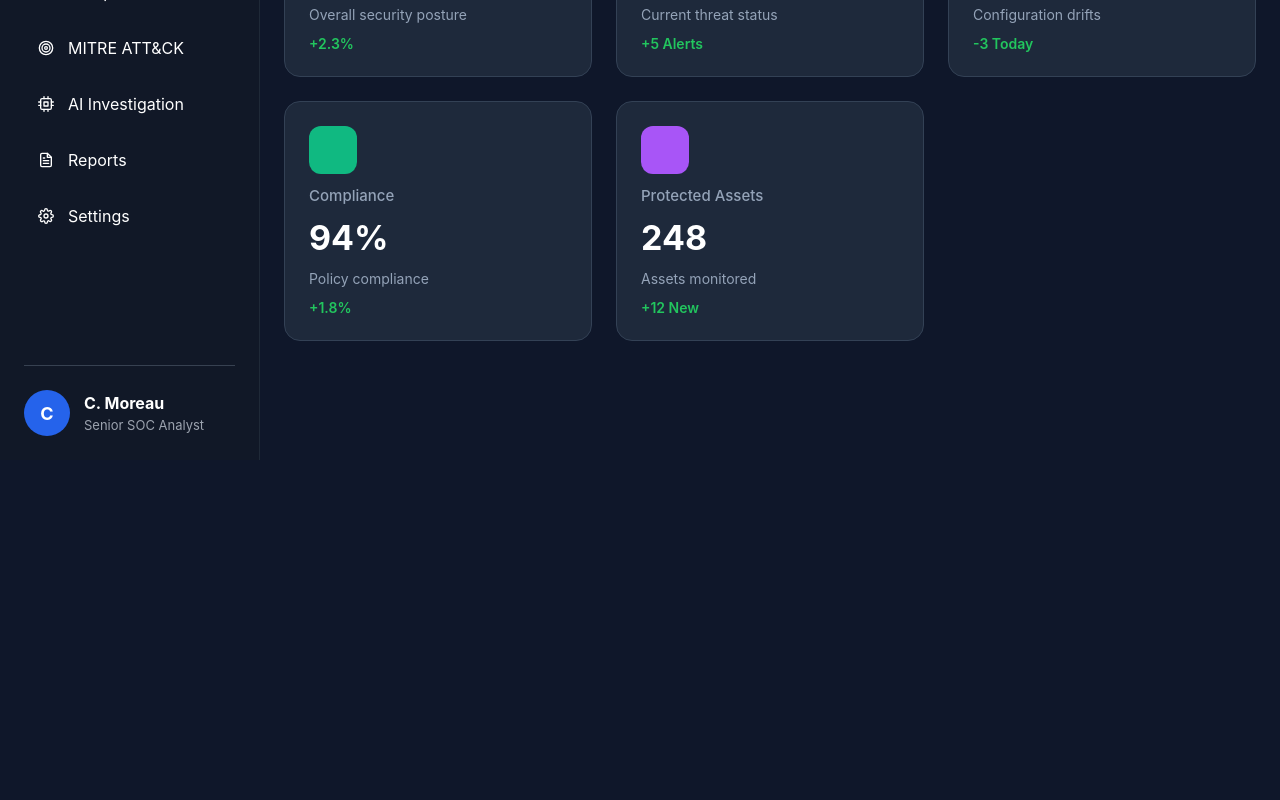
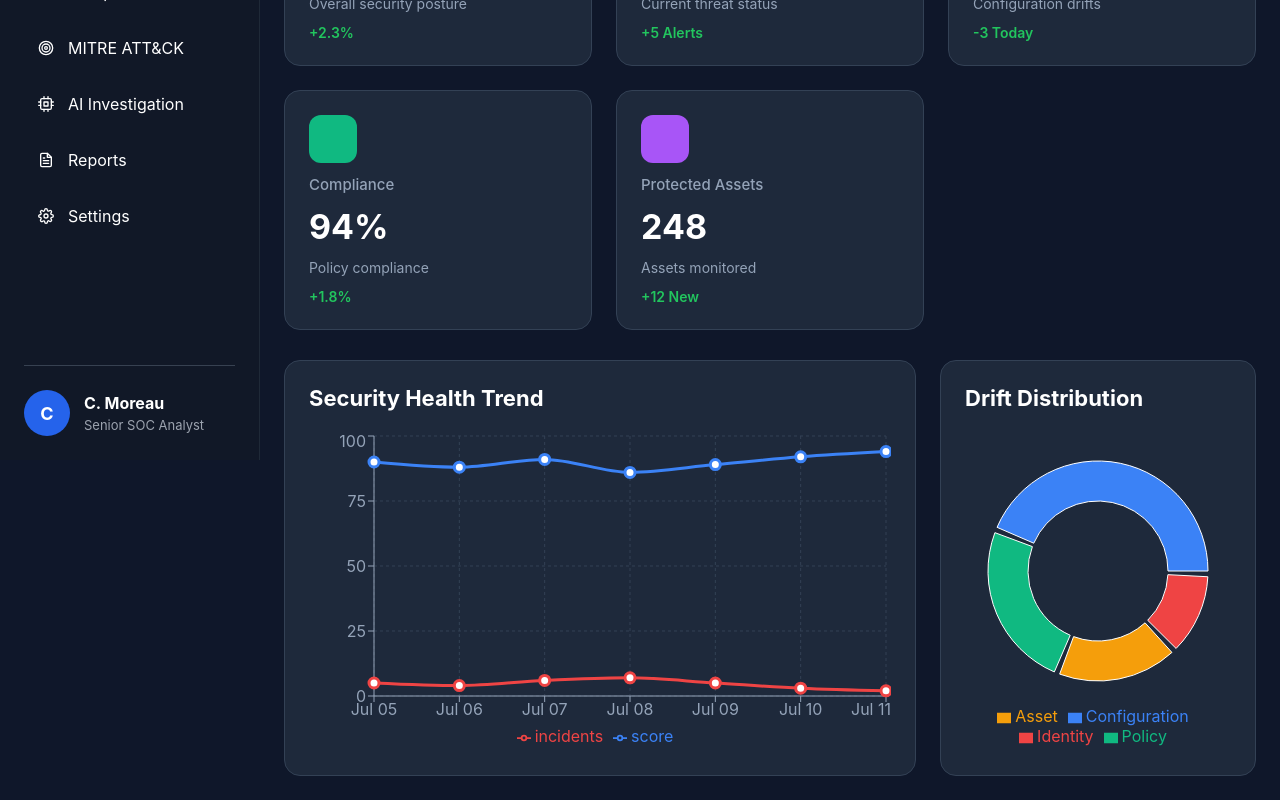
Before and after one commit to nihilsivam/SentinelAI, a React app in the folder frontend/: page /dashboard in a window 1280 px wide. Shown: the part 340-1140 px from the top of the page. Before the commit the page ends 800 px from the top, so only its background shows below. Built offline with nearby package versions, Linux system fonts and the light colour scheme; the HTML template or start-up script is replaced by a standard one.

Commit message:
Sprint 5 - Dashboard charts

```diff
--- /dev/null
+++ b/frontend/src/components/charts/DonutChartCard.css
@@ -0,0 +1,19 @@
+.donut-chart-card {
+  width: 100%;
+  background: #1e293b;
+  border: 1px solid #334155;
+  border-radius: 16px;
+  padding: 24px;
+  transition: all 0.3s ease;
+}
+
+.donut-chart-card:hover {
+  transform: translateY(-4px);
+  box-shadow: 0 10px 25px rgba(0,0,0,.35);
+}
+
+.donut-chart-card h2 {
+  color: white;
+  margin-bottom: 20px;
+  font-size: 22px;
+}
--- /dev/null
+++ b/frontend/src/components/charts/DonutChartCard.jsx
@@ -0,0 +1,52 @@
+import {
+  ResponsiveContainer,
+  PieChart,
+  Pie,
+  Cell,
+  Tooltip,
+  Legend,
+} from "recharts";
+
+import { driftDistribution } from "../../data/chartData";
+
+import "./DonutChartCard.css";
+
+const COLORS = [
+  "#3B82F6",
+  "#10B981",
+  "#F59E0B",
+  "#EF4444",
+];
+
+function DonutChartCard() {
+  return (
+    <div className="donut-chart-card">
+      <h2>Drift Distribution</h2>
+
+      <ResponsiveContainer width="100%" height={320}>
+        <PieChart>
+          <Pie
+            data={driftDistribution}
+            dataKey="value"
+            nameKey="name"
+            innerRadius={70}
+            outerRadius={110}
+            paddingAngle={3}
+          >
+            {driftDistribution.map((entry, index) => (
+              <Cell
+                key={index}
+                fill={COLORS[index % COLORS.length]}
+              />
+            ))}
+          </Pie>
+
+          <Tooltip />
+          <Legend />
+        </PieChart>
+      </ResponsiveContainer>
+    </div>
+  );
+}
+
+export default DonutChartCard;
--- /dev/null
+++ b/frontend/src/components/charts/LineChartCard.css
@@ -0,0 +1,19 @@
+.line-chart-card {
+  width: 100%;
+  background: #1e293b;
+  border: 1px solid #334155;
+  border-radius: 16px;
+  padding: 24px;
+  transition: all 0.3s ease;
+}
+
+.line-chart-card:hover {
+  transform: translateY(-4px);
+  box-shadow: 0 10px 25px rgba(0, 0, 0, 0.35);
+}
+
+.line-chart-card h2 {
+  color: white;
+  margin-bottom: 20px;
+  font-size: 22px;
+}
--- /dev/null
+++ b/frontend/src/components/charts/LineChartCard.jsx
@@ -0,0 +1,59 @@
+import {
+  ResponsiveContainer,
+  LineChart,
+  Line,
+  CartesianGrid,
+  XAxis,
+  YAxis,
+  Tooltip,
+  Legend,
+} from "recharts";
+
+import { securityTrend } from "../../data/chartData";
+
+import "./LineChartCard.css";
+
+function LineChartCard() {
+  return (
+    <div className="line-chart-card">
+      <h2>Security Health Trend</h2>
+
+      <ResponsiveContainer width="100%" height={320}>
+        <LineChart data={securityTrend}>
+          <CartesianGrid stroke="#334155" strokeDasharray="3 3" />
+
+          <XAxis
+            dataKey="day"
+            stroke="#94A3B8"
+          />
+
+          <YAxis
+            stroke="#94A3B8"
+          />
+
+          <Tooltip />
+
+          <Legend />
+
+          <Line
+            type="monotone"
+            dataKey="score"
+            stroke="#3B82F6"
+            strokeWidth={3}
+            dot={{ r: 5 }}
+          />
+
+          <Line
+            type="monotone"
+            dataKey="incidents"
+            stroke="#EF4444"
+            strokeWidth={3}
+            dot={{ r: 5 }}
+          />
+        </LineChart>
+      </ResponsiveContainer>
+    </div>
+  );
+}
+
+export default LineChartCard;
--- /dev/null
+++ b/frontend/src/data/chartData.js
@@ -0,0 +1,16 @@
+export const securityTrend = [
+  { day: "Jul 05", score: 90, incidents: 5 },
+  { day: "Jul 06", score: 88, incidents: 4 },
+  { day: "Jul 07", score: 91, incidents: 6 },
+  { day: "Jul 08", score: 86, incidents: 7 },
+  { day: "Jul 09", score: 89, incidents: 5 },
+  { day: "Jul 10", score: 92, incidents: 3 },
+  { day: "Jul 11", score: 94, incidents: 2 },
+];
+
+export const driftDistribution = [
+  { name: "Configuration", value: 45 },
+  { name: "Policy", value: 25 },
+  { name: "Asset", value: 18 },
+  { name: "Identity", value: 12 },
+];
--- a/frontend/src/pages/Dashboard/Dashboard.jsx
+++ b/frontend/src/pages/Dashboard/Dashboard.jsx
@@ -1,18 +1,33 @@
 import MetricsGrid from "../../components/cards/MetricsGrid";
+import LineChartCard from "../../components/charts/LineChartCard";
+import DonutChartCard from "../../components/charts/DonutChartCard";
 
 function Dashboard() {
   return (
     <>
       <h1
         style={{
-          fontSize: "42px",
-          marginBottom: "12px",
+          color: "white",
+          fontSize: "48px",
+          marginBottom: "30px",
         }}
       >
         Security Dashboard
       </h1>
 
       <MetricsGrid />
+
+      <div
+        style={{
+          display: "grid",
+          gridTemplateColumns: "2fr 1fr",
+          gap: "24px",
+          marginTop: "30px",
+        }}
+      >
+        <LineChartCard />
+        <DonutChartCard />
+      </div>
     </>
   );
 }
```
